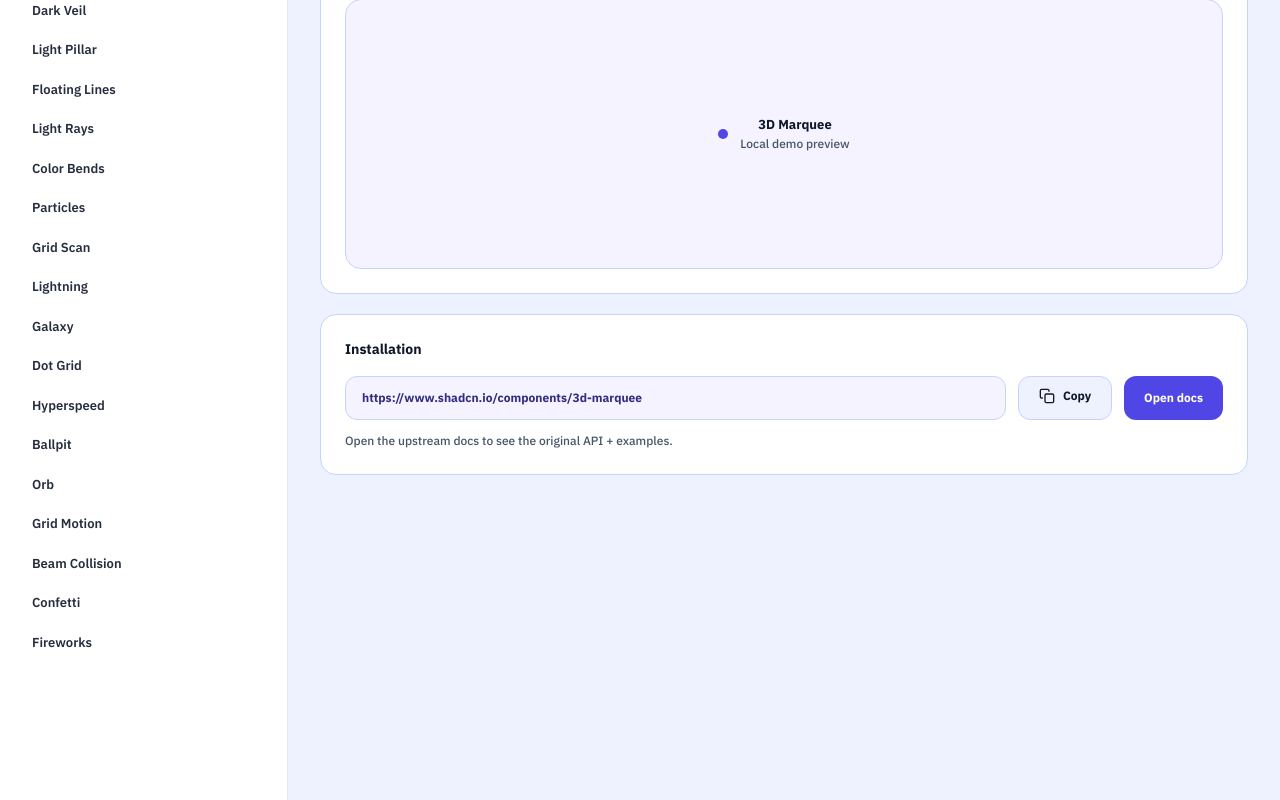
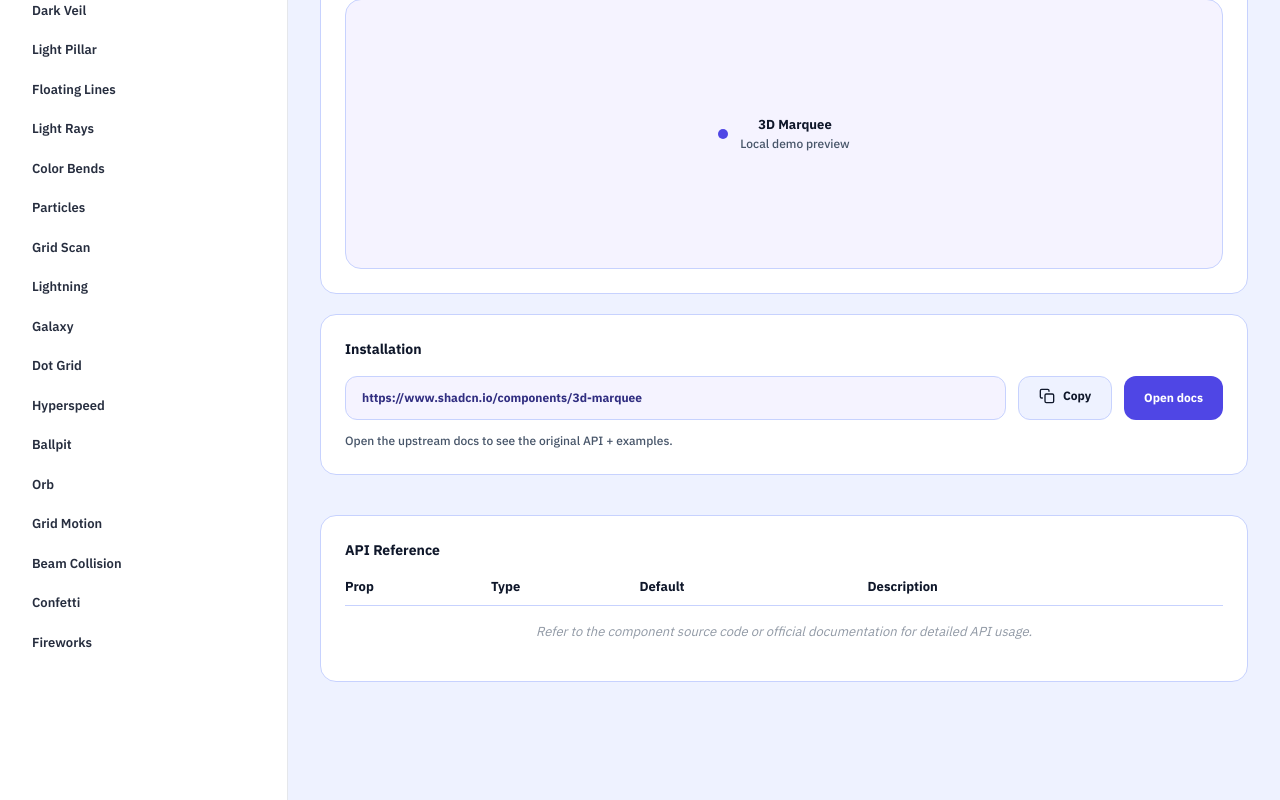
Before and after one commit to hongminglow/one-for-all, a Next.js app: page /components/3d-marquee in a window 1280 px wide. Shown: the part 320-1120 px from the top of the page. Built offline with nearby package versions, Linux system fonts and the light colour scheme.

Commit message:
feat: added API Reference section to ComponentDetails

```diff
--- a/src/storybook/ComponentDetails.tsx
+++ b/src/storybook/ComponentDetails.tsx
@@ -178,7 +178,44 @@ export function ComponentDetails(props: { component: ComponentItem }) {
         </div>
       </section>
 
-      {/* API intentionally omitted unless we can source real props from upstream docs */}
+      {/* API Reference */}
+      <section className="mt-10 rounded-2xl border border-[var(--sb-border-2)] bg-[var(--sb-card)] p-6">
+        <div className="text-[14px] font-black text-[var(--sb-text-strong)]">
+          API Reference
+        </div>
+        <div className="mt-4 overflow-x-auto">
+          <table className="w-full text-left text-[13px]">
+            <thead>
+              <tr className="border-b border-[var(--sb-border-2)]">
+                <th className="pb-2 font-bold text-[var(--sb-text-strong)]">
+                  Prop
+                </th>
+                <th className="pb-2 font-bold text-[var(--sb-text-strong)]">
+                  Type
+                </th>
+                <th className="pb-2 font-bold text-[var(--sb-text-strong)]">
+                  Default
+                </th>
+                <th className="pb-2 font-bold text-[var(--sb-text-strong)]">
+                  Description
+                </th>
+              </tr>
+            </thead>
+            <tbody className="text-[var(--sb-text-muted)]">
+              {/* This table body should ideally be populated dynamically.
+                   For now, it acts as a placeholder or we can hardcode for known components if needed.
+                   Since we don't have a centralized prop definition system yet, we will show a generic message or just the header.
+               */}
+              <tr>
+                <td colSpan={4} className="py-4 text-center italic opacity-60">
+                  Refer to the component source code or official documentation
+                  for detailed API usage.
+                </td>
+              </tr>
+            </tbody>
+          </table>
+        </div>
+      </section>
     </div>
   );
 }
```
